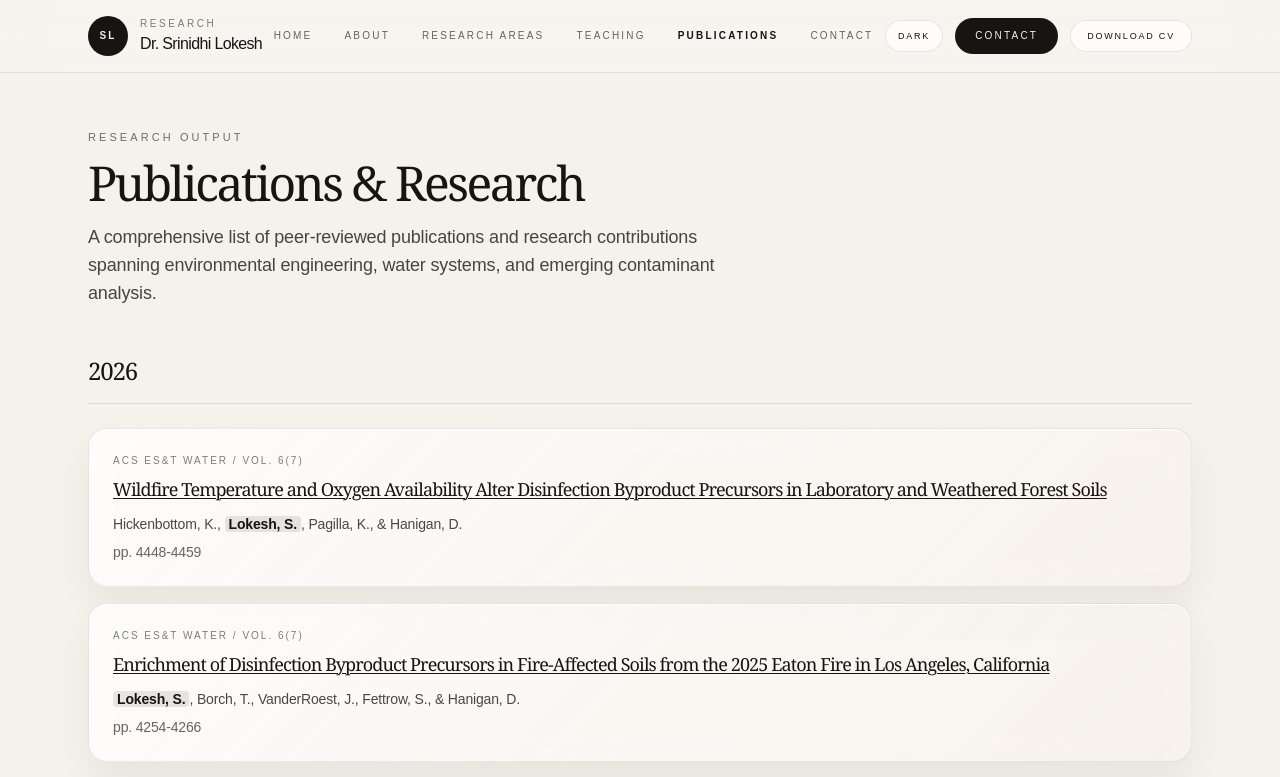
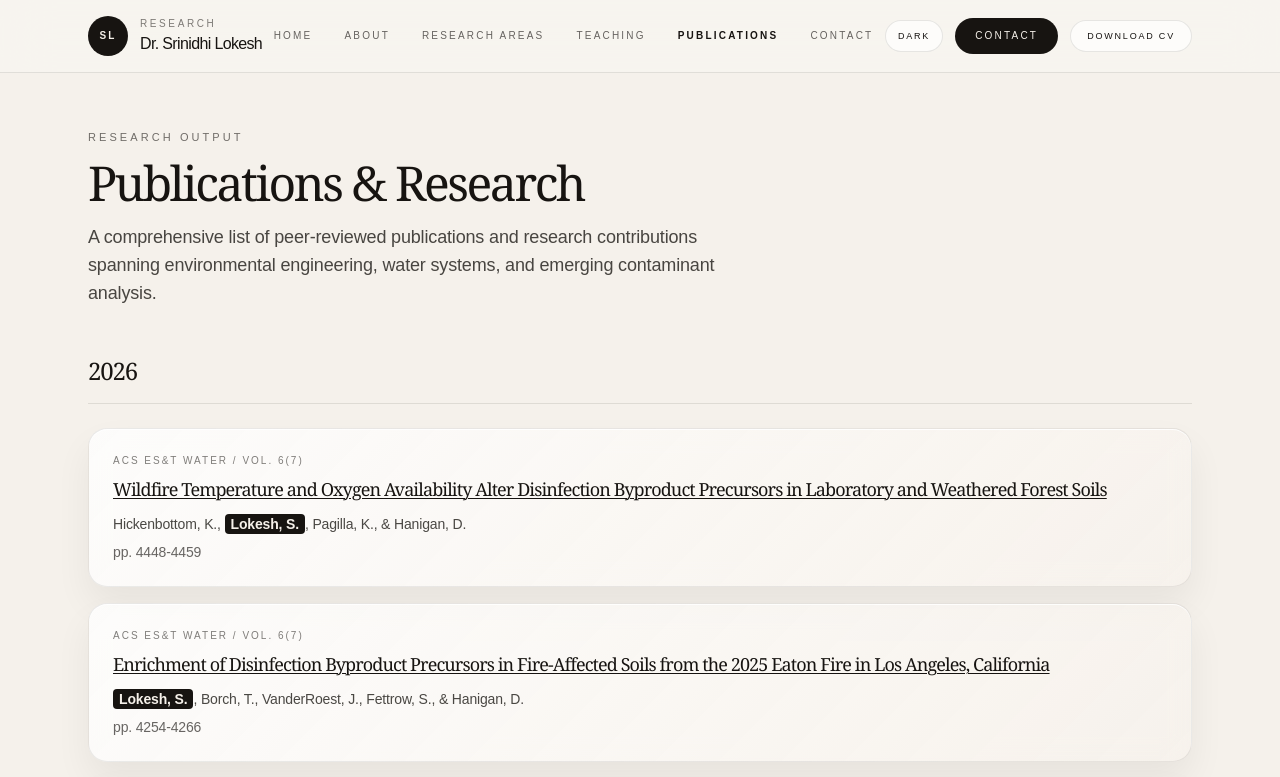
Before and after one commit to srinidhilokesh1992/srinidhilokesh1992.github.io, a Next.js app: page /publications in a window 1280 px wide. Shown: the top 777 px of the page. Built offline with nearby package versions, Linux system fonts and the light colour scheme.

Commit message:
Make name highlight a solid chip instead of subtle tint

```diff
--- a/app/publications/page.tsx
+++ b/app/publications/page.tsx
@@ -7,8 +7,8 @@ import { Header } from "../components/Header";
 
 function renderAuthors(authors: string, isDark: boolean) {
   const highlightClass = isDark
-    ? "font-semibold text-white bg-white/15 rounded px-1"
-    : "font-semibold text-[#171411] bg-[#171411]/10 rounded px-1";
+    ? "font-semibold text-[#11161d] bg-[#dfeaf0] rounded px-1.5 py-0.5"
+    : "font-semibold text-[#f6f1ea] bg-[#171411] rounded px-1.5 py-0.5";
 
   return authors.split(/(\*?Lokesh,?\s*S\.?)/g).map((part, index) =>
     part.includes("Lokesh") ? (
```
